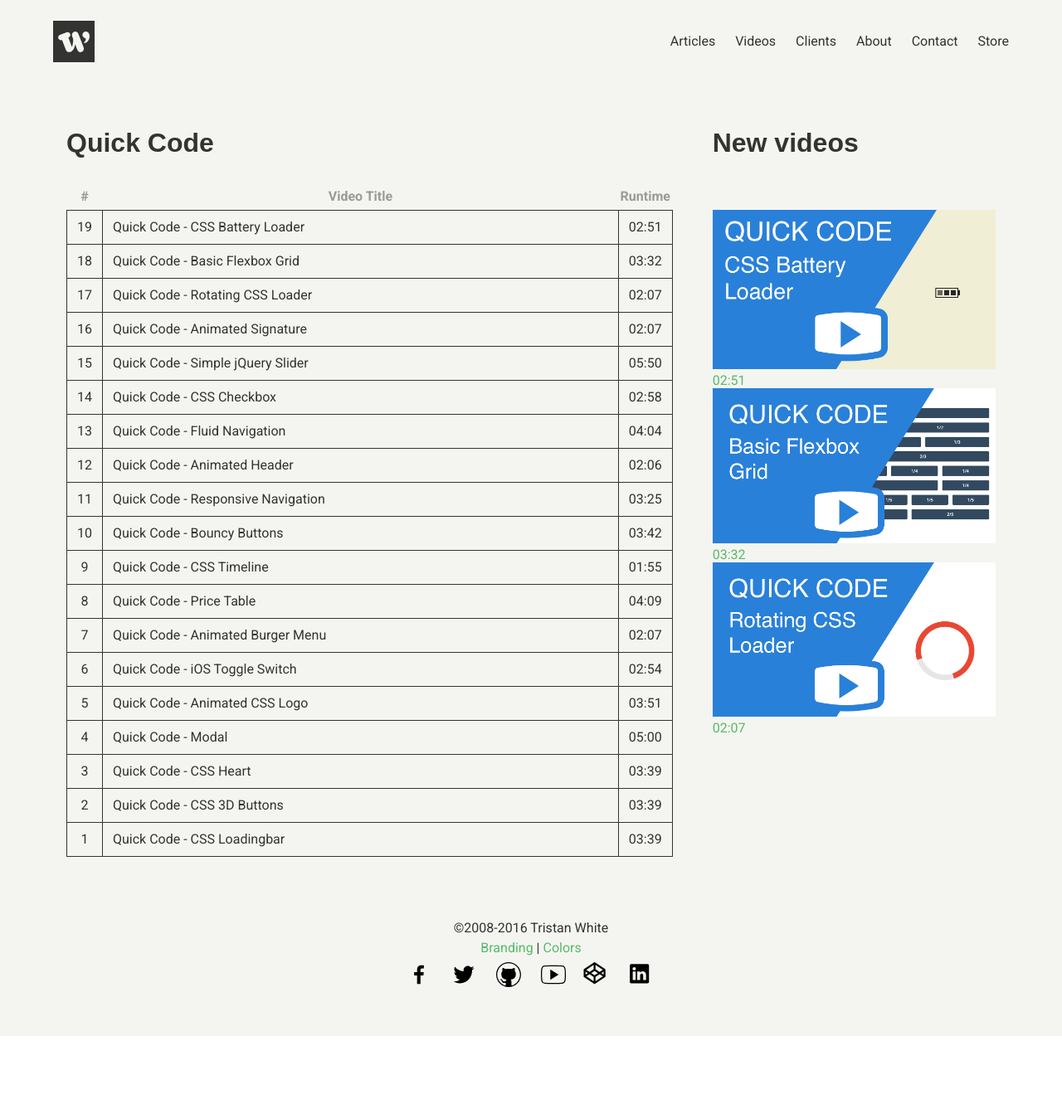
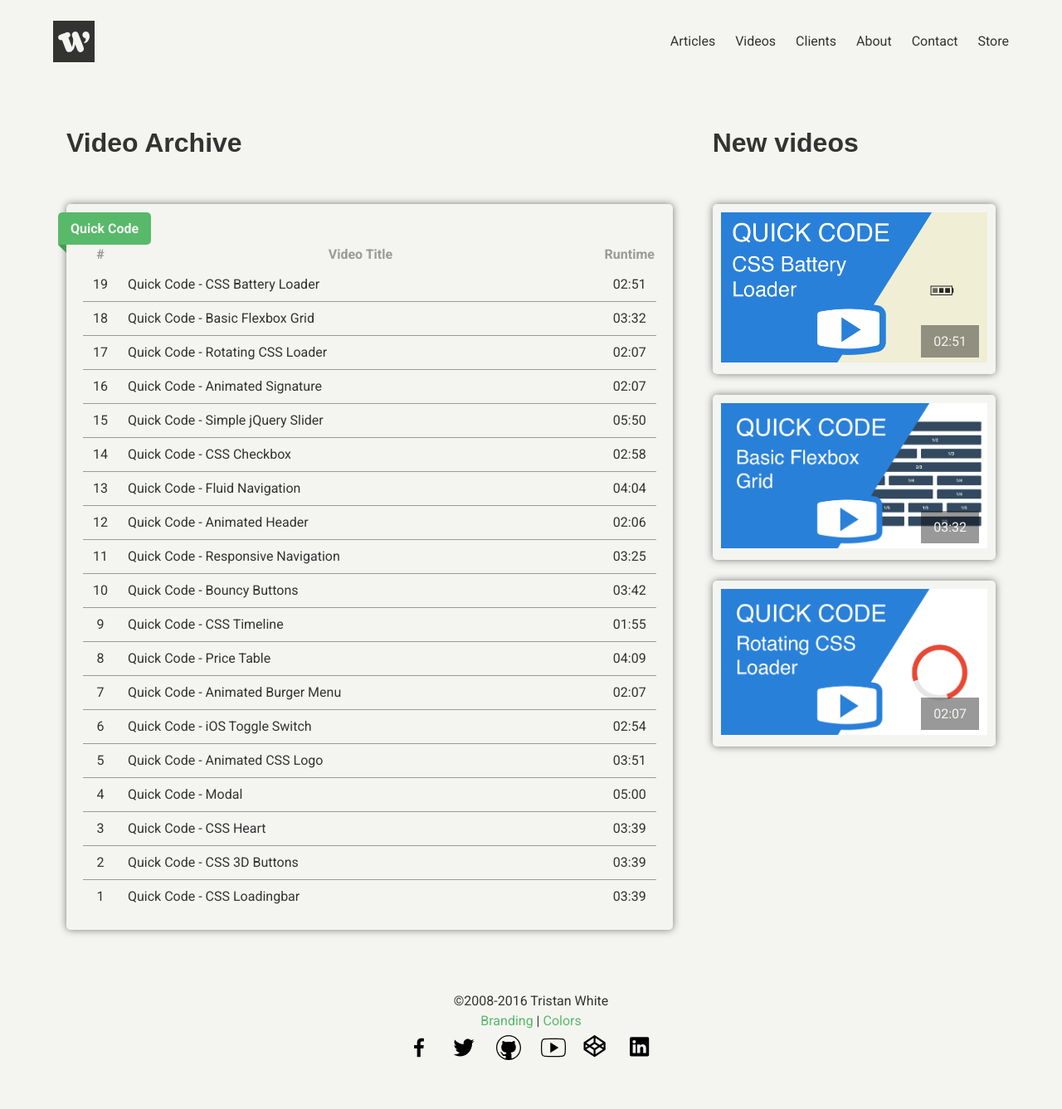
Before and after one commit to triss90/tristanwhite_v7, a Jekyll site: the page built from videos.html, in a window 1280 px wide. Shown: the whole page at 83% size. Built offline with Jekyll 4.4.1, drawn with Linux system fonts in a browser that asks for light colours; nearby versions of some CDN libraries; before the commit the page ends 1249 px from its top, so only the background shows below that.

Commit message:
Styling tables

```diff
--- a/assets/css/style.css
+++ b/assets/css/style.css
@@ -1848,14 +1848,44 @@ footer {
     border: 1px solid #dee1d1;
     border-radius: 3px; }
 
+.table-wrapper {
+  box-shadow: 0 0 10px rgba(0, 0, 0, 0.5);
+  padding: 20px;
+  background: #F4F5F0;
+  border-radius: 5px;
+  position: relative; }
+  .table-wrapper .table-title {
+    position: absolute;
+    top: 10px;
+    left: -10px;
+    background: #58B96B;
+    font-weight: bold;
+    color: #F4F5F0;
+    padding: 10px 15px;
+    border-radius: 5px 5px 5px 0; }
+    .table-wrapper .table-title:after {
+      content: "";
+      position: absolute;
+      display: block;
+      width: 0;
+      height: 0;
+      bottom: -10px;
+      left: 0px;
+      border-left: 10px solid transparent;
+      border-right: 0px solid transparent;
+      border-top: 10px solid #429c53; }
+
 table {
   width: 100%; }
 
+tr {
+  border-bottom: 1px solid #9a9a97; }
+  tr:last-child {
+    border: 0; }
   tr th {
     border: 0;
     color: #9a9a97; }
   tr td {
-  border: 1px solid #333332;
     color: #333332;
     padding: 12px;
     line-height: 16px;
@@ -2121,10 +2151,37 @@ section#contact {
 #videos {
   background: #F4F5F0; }
   #videos h2 {
-    font-size: 2rem; }
+    font-size: 2rem;
+    margin-bottom: 50px; }
     @media (max-width: 768px) {
       #videos h2 {
         text-align: center;
         margin-top: 75px; } }
-  #videos img {
-    max-width: 100%; }
+  #videos .video-link {
+    display: block;
+    margin: 25px auto;
+    background: #F4F5F0;
+    box-shadow: 0 0 10px rgba(0, 0, 0, 0.5);
+    padding: 10px;
+    position: relative;
+    -webkit-transition: all ease-in-out 200ms;
+    transition: all ease-in-out 200ms;
+    border-radius: 5px; }
+    #videos .video-link:first-child {
+      margin-top: 0; }
+    #videos .video-link:hover {
+      -webkit-transform: scale(1.05);
+              transform: scale(1.05);
+      text-decoration: none;
+      box-shadow: 0 0 20px rgba(0, 0, 0, 0.2); }
+    #videos .video-link img {
+      max-width: 100%;
+      width: 100%; }
+    #videos .video-link span.playtime {
+      background: rgba(0, 0, 0, 0.4);
+      padding: 10px 15px;
+      color: #F4F5F0;
+      text-decoration: none;
+      position: absolute;
+      right: 20px;
+      bottom: 20px; }
--- a/videos.html
+++ b/videos.html
@@ -9,7 +9,9 @@ permalink: /videos/
       <div class="row">
 
       <div class="tiny-12 small-8 medium-8 large-8">
-        <h2>Quick Code</h2>
+        <h2>Video Archive</h2>
+        <div class="table-wrapper">
+          <div class="table-title">Quick Code</div>
           <table>
             <thead>
               <tr>
@@ -29,14 +31,15 @@ permalink: /videos/
             {% endfor %}
           </table>
         </div>
+      </div>
 
 
 
       <div class="tiny-12 small-4 medium-4 large-4 last-small first-tiny">
-        <h2>New videos</h2><br><br><br>
+        <h2>New videos</h2>
         {% for post in site.categories.videos  limit:3 %}
         <article>
-          <a class="post-link" href="{{ post.url | prepend: site.baseurl }}">
+          <a class="video-link" href="{{ post.url | prepend: site.baseurl }}">
             <img src="{{ site.baseurl }}/{{ post.thumbnail }}" alt="{{ post.title }}">
             <span class="playtime">{{ post.time }}</span>
           </a>
```
Also changed, not shown: assets/css/2-components/_table.scss (+35 -1 lines), assets/css/3-pages/_videos.scss (+32 -2 lines), 5 other files. Lines whose indentation alone changed are shown as unchanged.
